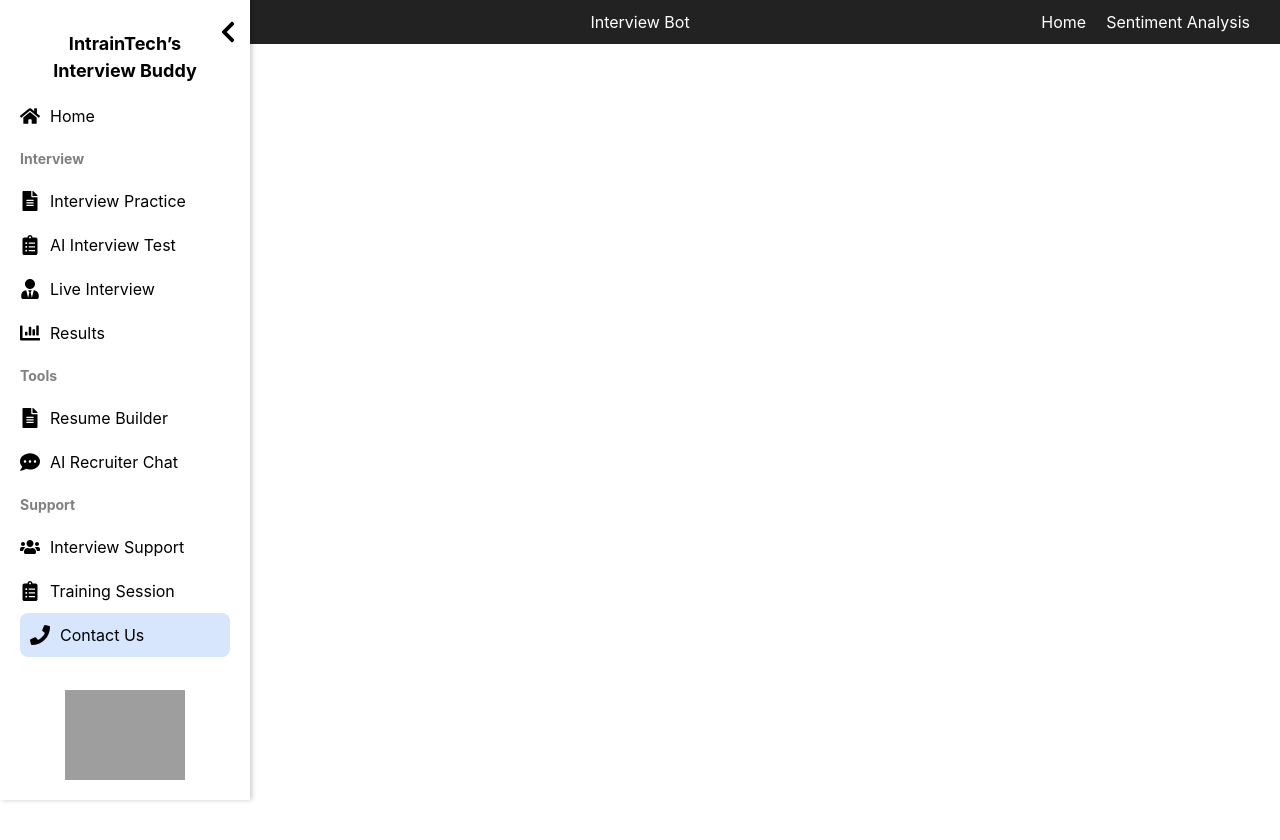
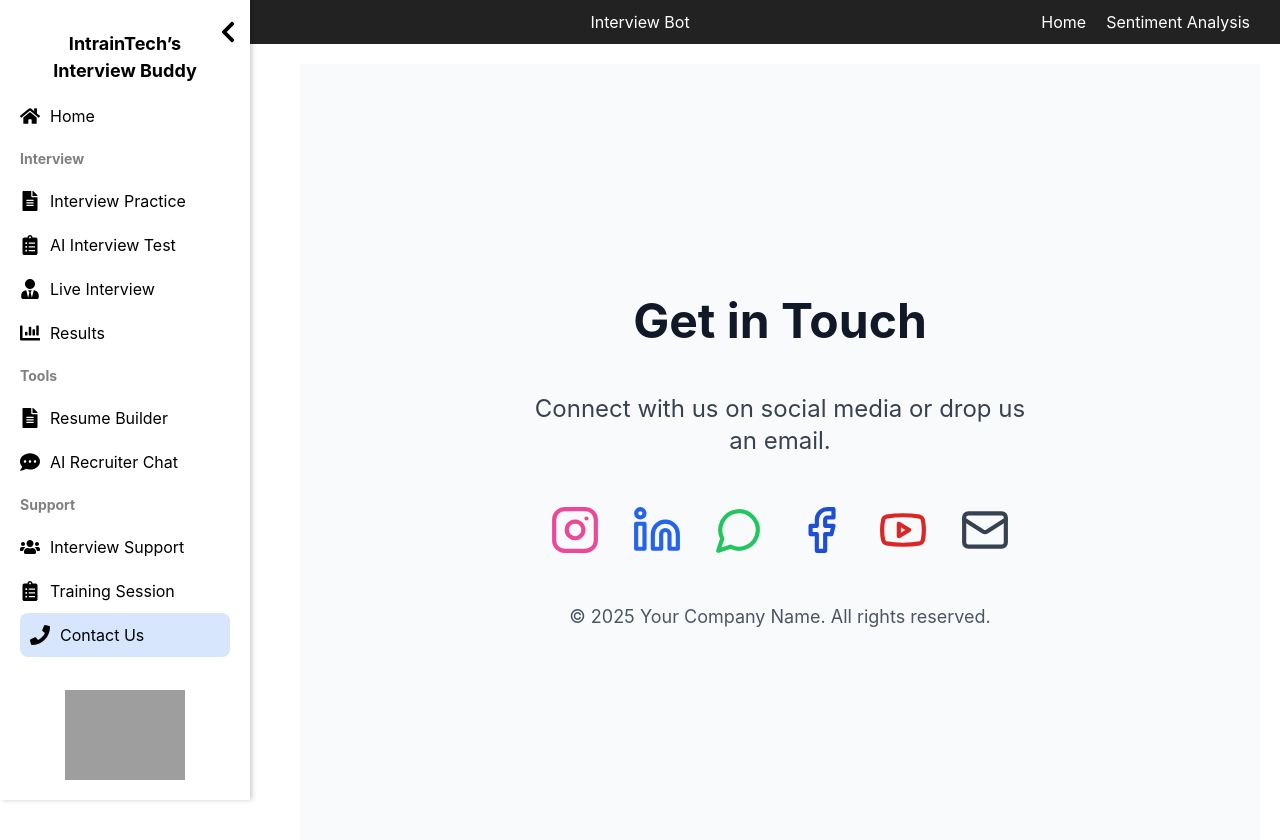
Before and after one commit to PriyanshITT/Interview-bot-v2, a React (Create React App) app in the folder my-spp/: page /contact in a window 1280 px wide. Shown: the top 840 px of the page. Before the commit the page ends 800 px from the top, so only its background shows below. Built offline with nearby package versions, Linux system fonts and the light colour scheme; grey boxes are pictures that could not be loaded.

Commit message:
Half Contact page

```diff
--- a/my-spp/src/App.js
+++ b/my-spp/src/App.js
@@ -11,6 +11,7 @@ import Start_General_Interview from "./pages/Start_General_Interview";
 import JobDescriptionBasedInterview from "./pages/JobDescriptionBasedInterview";
 import JobRoleBasedInterview from "./pages/JobRoleBasedInterview";
 import Training_session from "./pages/Training_session";
+import Contact from "./pages/Contact";
 
 const App = () => {
   const [isSidebarCollapsed, setIsSidebarCollapsed] = useState(false);
@@ -32,6 +33,7 @@ const App = () => {
             <Route path="/job-role-interview" element={<JobRoleBasedInterview />}/>
             <Route path="/job-description-interview" element={<JobDescriptionBasedInterview />}/>
             <Route path="/training-session" element={<Training_session />}/>
+            <Route path="/contact" element={<Contact />}/>
 
 
 
--- /dev/null
+++ b/my-spp/src/pages/Contact.js
@@ -0,0 +1,54 @@
+import React from 'react';
+import { Facebook, Instagram, Linkedin, Mail, Youtube, MessageCircle } from 'lucide-react';
+
+export default function Contact() {
+  return (
+    <div className="bg-gray-50 min-h-screen flex flex-col items-center justify-center p-12 space-y-12">
+
+      {/* Header */}
+      <h1 className="text-5xl font-bold text-gray-900">Get in Touch</h1>
+      <p className="text-2xl text-gray-700 text-center max-w-lg">
+        Connect with us on social media or drop us an email.
+      </p>
+
+      {/* Social Icons */}
+      <div className="flex gap-8">
+
+        {/* Instagram */}
+        <a href="#" target="_blank" rel="noopener noreferrer" className="text-pink-500 hover:text-pink-700 transition duration-300">
+          <Instagram size={50} />
+        </a>
+
+        {/* LinkedIn */}
+        <a href="#" target="_blank" rel="noopener noreferrer" className="text-blue-600 hover:text-blue-800 transition duration-300">
+          <Linkedin size={50} />
+        </a>
+
+        {/* WhatsApp */}
+        <a href="#" target="_blank" rel="noopener noreferrer" className="text-green-500 hover:text-green-700 transition duration-300">
+          <MessageCircle size={50} />
+        </a>
+
+        {/* Facebook */}
+        <a href="#" target="_blank" rel="noopener noreferrer" className="text-blue-700 hover:text-blue-900 transition duration-300">
+          <Facebook size={50} />
+        </a>
+
+        {/* YouTube */}
+        <a href="#" target="_blank" rel="noopener noreferrer" className="text-red-600 hover:text-red-800 transition duration-300">
+          <Youtube size={50} />
+        </a>
+
+        {/* Email */}
+        <a href="mailto:your-email@example.com" className="text-gray-700 hover:text-gray-900 transition duration-300">
+          <Mail size={50} />
+        </a>
+
+      </div>
+
+      {/* Footer */}
+      <p className="text-lg text-gray-600">© {new Date().getFullYear()} Your Company Name. All rights reserved.</p>
+
+    </div>
+  );
+}
--- /dev/null
+++ b/package.json
@@ -0,0 +1,5 @@
+{
+  "dependencies": {
+    "lucide-react": "^0.474.0"
+  }
+}
```
Also changed, not shown: 1 other file (tests, documents, lock files or other folders).
